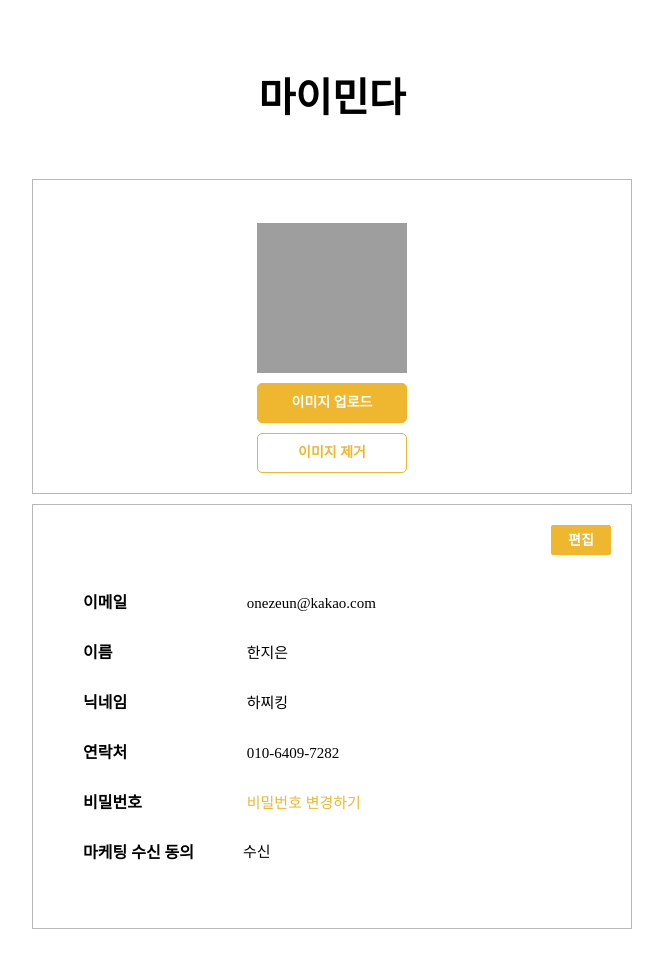
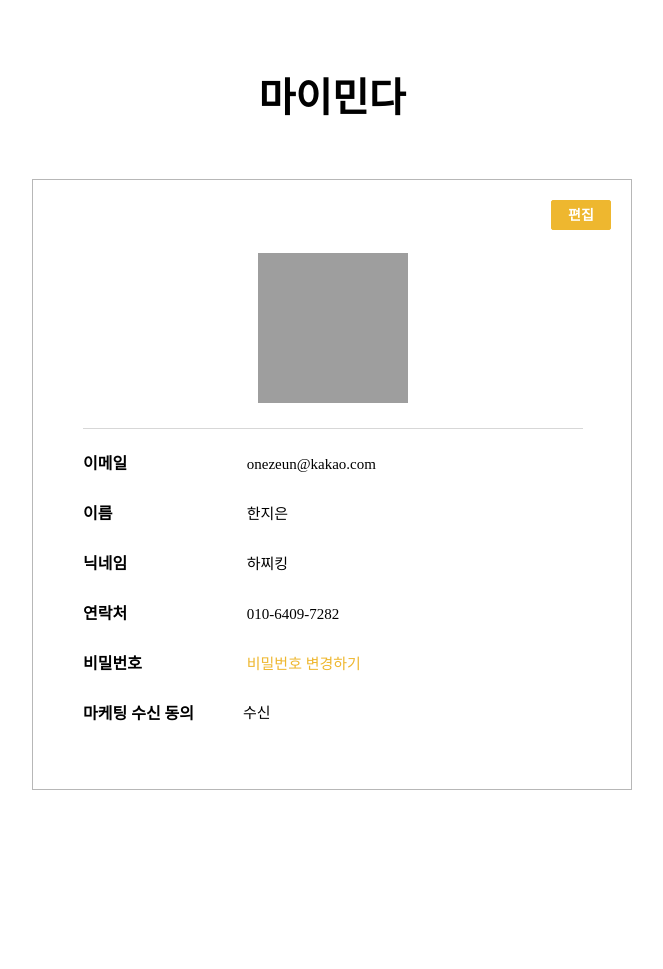
Before and after one commit to onezeun/KDT, a PHP site: page /user.html in a window 1280 px wide. Shown: the part 231-1200 px from the top of the page, without its empty margins (308-971 px from the left). Run offline with PHP 8.4, Linux system fonts and the light colour scheme; some web fonts are replaced; grey boxes are pictures that could not be loaded.

Commit message:
fix: 프로필 사진 UI 수정

```diff
--- a/first_project/css/user.css
+++ b/first_project/css/user.css
@@ -31,16 +31,15 @@ body {
 }
 
 .profile_wrap {
-  width: 600px;
-  height: 315px;
-  border: 1px solid #b7b7b7;
+  display: flex;
+  flex-direction: column;
 }
 
 .profile_photo {
   width: 150px;
   height: 150px;
-  background: url(../images/profile.png) no-repeat;
-  margin: 20px auto 0;
+  margin: auto;
+  display: inline-block;
 }
 
 .uplode_photo {
@@ -52,7 +51,7 @@ body {
   border-radius: 5px;
   font-weight: bold;
   display: block;
-  margin: 10px auto;
+  margin: 20px auto 10px;
 }
 
 .remove_photo {
@@ -65,6 +64,13 @@ body {
   font-weight: bold;
   display: block;
   margin: auto;
+}
+
+.line {
+  width: 500px;
+  height: 1px;
+  background: #d7d7d7;
+  margin: 25px auto 10px;
 }
 
 .edit_btn {
--- a/first_project/user.html
+++ b/first_project/user.html
@@ -11,9 +11,9 @@
   <link rel="stylesheet" type="text/css" href="css/user.css">
   <link rel="stylesheet" type="text/css" href="css/footer.css">
   <script src="https://code.jquery.com/jquery-3.6.1.js" integrity="sha256-3zlB5s2uwoUzrXK3BT7AX3FyvojsraNFxCc2vC/7pNI="
-  crossorigin="anonymous">
-  </script>
-    <script type="text/javascript" src="js/user.js"></script>
+    crossorigin="anonymous">
+    </script>
+  <script type="text/javascript" src="js/user.js"></script>
 </head>
 
 <body>
@@ -81,19 +81,16 @@
         <h2 class="myminda">마이민다</h2>
 
         <form name="user_form" id="user_form" action="user.html" method="get">
-          <div class="profile_wrap">
-            <fieldset>
-              <legend class="indent">프로필 사진 설정</legend>
-              <p class="profile_photo indent">프로필 이미지</p>
-              <button class="uplode_photo btn_hover">이미지 업로드</button>
-              <button class="remove_photo btn_hover">이미지 제거</button>
-            </fieldset>
-          </div>
-
           <div class="change_info_wrap">
             <button type="button" class="edit_btn">편집</button>
             <fieldset class="edit_cont">
               <legend class="indent">회원정보 수정</legend>
+              <div class="profile_wrap">
+                <img src="./images/profile.png" class="profile_photo" alt="프로필 이미지">
+                <button class="uplode_photo btn_hover">이미지 업로드</button>
+                <button class="remove_photo btn_hover">이미지 제거</button>
+              </div>
+              <div class="line"></div>
               <div class="user">
                 <div class="user_id">
                   <span class="change_info_title">이메일</span>
@@ -105,11 +102,13 @@
                 </div>
                 <div class="user_nickname relative">
                   <span class="change_info_title">닉네임</span>
-                  <input type="text" id="user_nickname_input" class="user_input"><span id="err_nickname" class="err_txt"></span>
+                  <input type="text" id="user_nickname_input" class="user_input"><span id="err_nickname"
+                    class="err_txt"></span>
                 </div>
                 <div class="user_mobile relative">
                   <span class="change_info_title">연락처</span>
-                  <input type="text" id="user_mobile_input" class="user_input"><span id="err_mobile" class="err_txt"></span>
+                  <input type="text" id="user_mobile_input" class="user_input"><span id="err_mobile"
+                    class="err_txt"></span>
                 </div>
                 <div class="user_password">
                   <span class="change_info_title">비밀번호</span>
@@ -124,13 +123,17 @@
                 </div>
               </div>
               <div class="btn">
-              <button type="button" class="cancel_btn btn_hover">취소</button>
-              <button type="button" class="save_btn btn_hover">저장</button>
+                <button type="button" class="cancel_btn btn_hover">취소</button>
+                <button type="button" class="save_btn btn_hover">저장</button>
               </div>
             </fieldset>
 
             <fieldset class="default_cont">
               <legend class="indent">회원정보 수정</legend>
+              <div class="profile_wrap">
+                <img src="./images/profile.png" class="profile_photo" alt="프로필 이미지">
+              </div>
+              <div class="line"></div>
               <div class="user">
                 <div class="user_id">
                   <span class="change_info_title">이메일</span>
```
